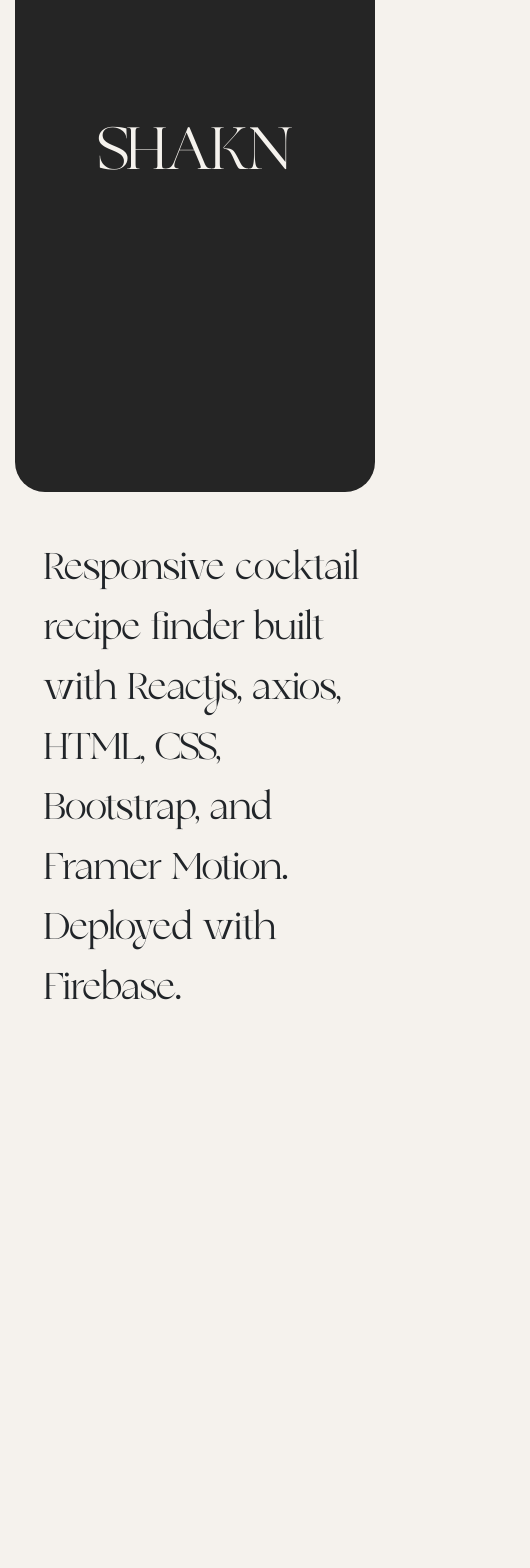
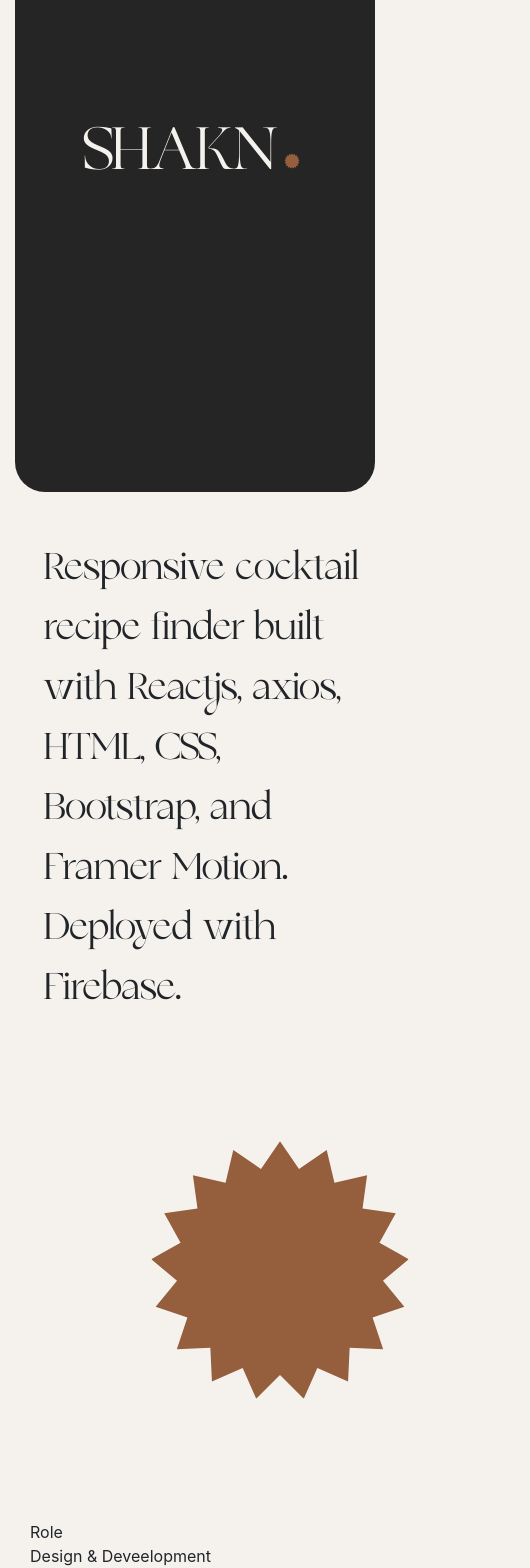
Before and after one commit to jazdmiller/jazmine-miller-portfolio, a React (Vite) app: page / in a window 390 px wide. Shown: the part 271-1839 px from the top of the page, 530 px wide, since content can reach past the window. Before the commit the page ends 1291 px from the top, so only its background shows below. Built offline with nearby package versions, Linux system fonts and the light colour scheme.

Commit message:
responsive layout (project page)

```diff
--- a/src/App.jsx
+++ b/src/App.jsx
@@ -98,10 +98,9 @@ function App() {
       </div>
    </div>
       <Navbar />
-      {/* <Home />
-      <Projects /> */}
+      {/* <Home /> */}
+      {/* <Projects /> */}
       <Project />
-      {/* <ScrollTriggerTest /> */}
     </>
   )
 }
--- a/src/App.scss
+++ b/src/App.scss
@@ -369,7 +369,24 @@ body{
 
   font-family: 'Zephyr', serif;
   font-size: 2.5rem;
+  // padding-left: 8%;
+}
+
+.intro-row{
   padding-left: 8%;
+  padding-right: 8%;
+}
+
+.details-title-text{
+  font-family: 'Montserrat', sans-serif;
+  font-weight: 500;
+  font-size: 1.5rem;
+  text-decoration: underline;
+}
+
+.inner-div img{
+  width: 30px;
+  height: 30px;
 }
 // .title-container.expanded{
 //   width: 100%;
@@ -410,11 +427,28 @@ body{
     height: 40vh;
    }
 
+   .inner-div{
+    width: 80%;
+    min-height: 35vh;
+    font-size: 3rem;
+  }
+
+  .inner-div img{
+    width: 20px;
+    height: 20px;
+  }
+
+
 }
 
 @media (min-width: 500px){
   .home-text{
     font-size: 15vw;
+  }
+
+  .inner-div{
+    width: 80%;
+    min-height: 50vh;
   }
 
 }
@@ -433,11 +467,16 @@ body{
     min-height: 100vh;
   }
 
-
-
   .dev-row{
     width: 100%;
   }
+
+  .inner-div{
+    width: 50%;
+    min-height: 50vh;
+  }
+
+
 
   // .name-text{
   //   margin-top: -10%;
--- a/src/pages/Project.jsx
+++ b/src/pages/Project.jsx
@@ -1,12 +1,13 @@
 import React, { useEffect, useRef } from 'react';
 import { gsap } from 'gsap';
 import { ScrollTrigger } from 'gsap/ScrollTrigger';
-
+import StarIcon from '/assets/images/star.svg'
 
 
 function Project() {
   const bgDivRef = useRef(null);
   const textRef = useRef(null);
+  const imgRef = useRef(null)
 
   const throttle = (func, limit) => {
     let inThrottle;
@@ -25,14 +26,18 @@ function Project() {
     gsap.registerPlugin(ScrollTrigger);
     const bgDiv = bgDivRef.current;
     const text = textRef.current;
+    const image = imgRef.current;
 
     const handleScroll = throttle(() => {
       const rect = bgDiv.getBoundingClientRect();
+      let mm = gsap.matchMedia();
+
       if (rect.top < window.innerHeight && rect.bottom > 0) {
         gsap.to(bgDiv, {
           width: '100%',
           height: '100%',
           duration: .5,
+
           onComplete: () => {
             gsap.from(text, {
               y: 0,
@@ -43,6 +48,22 @@ function Project() {
             });
           },
         });
+
+        gsap.to(image, {
+          width: "50px",
+          height: "50px",
+        })
+
+        mm.add("(min-width: 390px)", () => {
+          gsap.to(bgDiv, {
+              fontSize: "4rem"
+          })
+          gsap.to(image, {
+            width: "30px",
+          height: "30px",
+          })
+
+        })
       }
     }, 200);
 
@@ -69,13 +90,28 @@ function Project() {
 
       <section className='outer-div mx-auto my-5'>
         <div ref={bgDivRef} className='inner-div my-3 bg-div'>
-          Shakn
+         <span>Shakn<img ref={imgRef} className='mt-3 ' src={StarIcon} /></span>
         </div>
       </section>
 
       <section>
+        <div className='row intro-row'>
         <div ref={textRef} className='intro-text text-left'>
         Responsive cocktail recipe finder built with Reactjs, axios, HTML, CSS, Bootstrap, and Framer Motion. Deployed with Firebase.
+        </div>
+        </div>
+      </section>
+
+      <section clas>
+        <div className='row'>
+          <div className='col'>
+            <div>
+              <span><img src={StarIcon} />Role</span>
+            </div>
+            <div>
+            Design & Deveelopment
+            </div>
+          </div>
         </div>
       </section>
 
```
Also changed, not shown: public/assets/images/star.svg (added).
